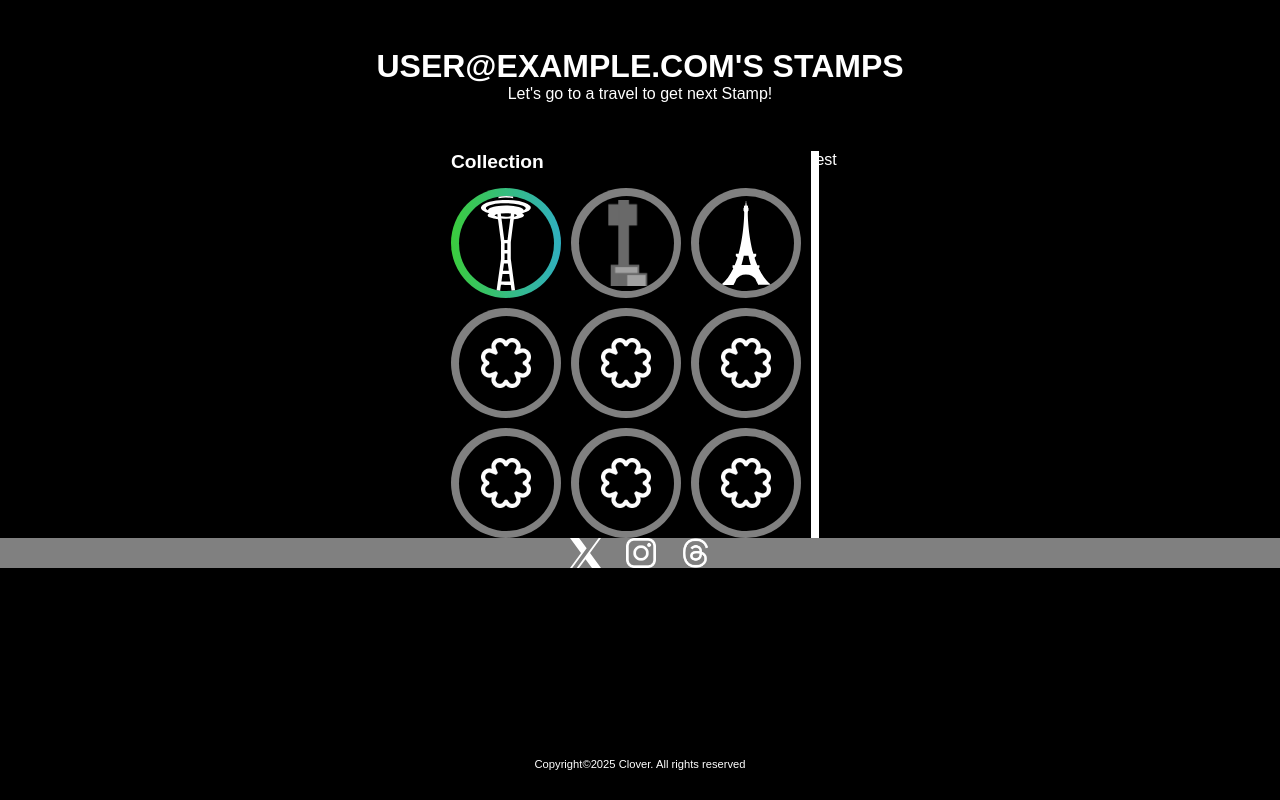
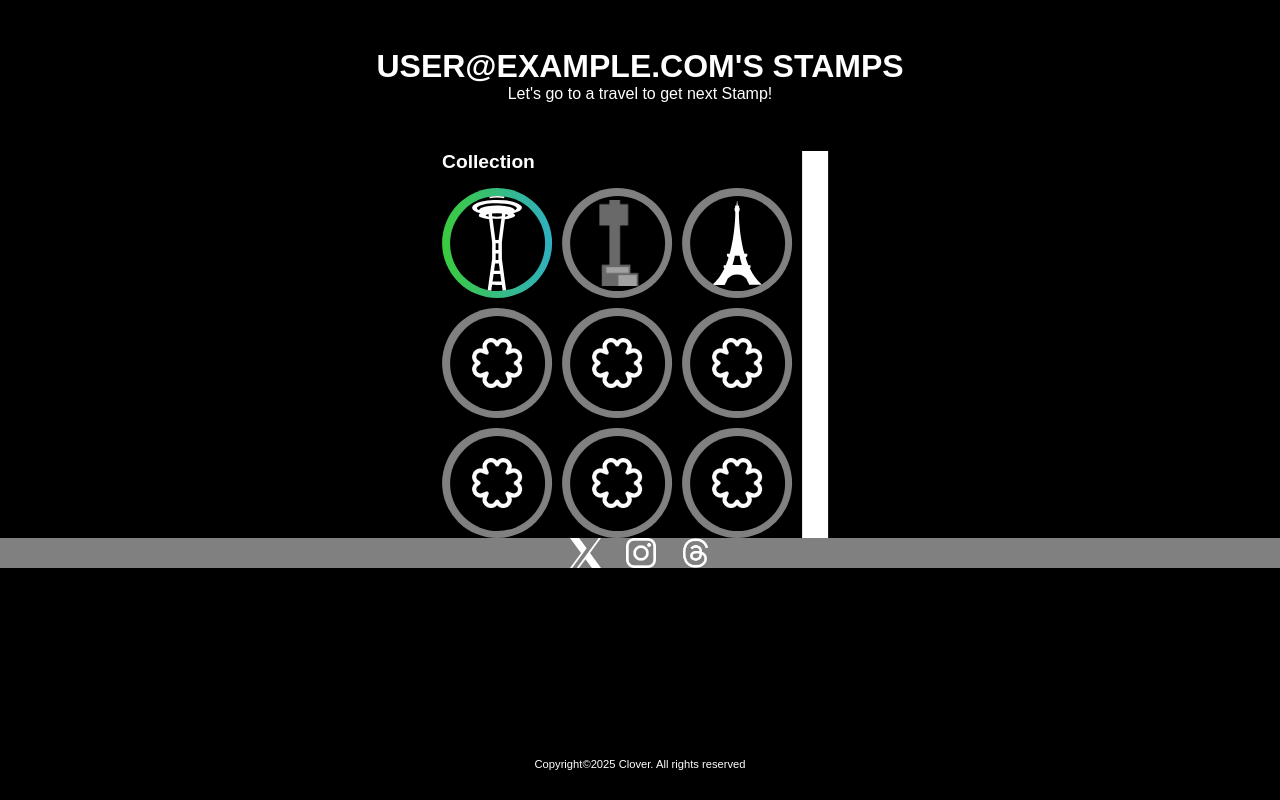
Before and after one commit to QuanGiap/CloverWebsite, a Next.js app: page /stamp in a window 1280 px wide. Built offline with nearby package versions, Linux system fonts and the light colour scheme.

Commit message:
add style for stamp

```diff
--- a/src/app/stamp/page.module.css
+++ b/src/app/stamp/page.module.css
@@ -37,15 +37,15 @@
     display: grid;
     grid-template-columns: auto auto auto;
     /* background-color: wheat; */
+    justify-content: center;
     width: max-content;
     gap: 10px;
-    justify-content: center;
     left: 50%;
     position: relative;
     transform: translate(-50%,0);
 }
 .break_line{
     height: 100%;
-    width: 8px;
+    width: 8px1;
     background-color: white;
 }
```
